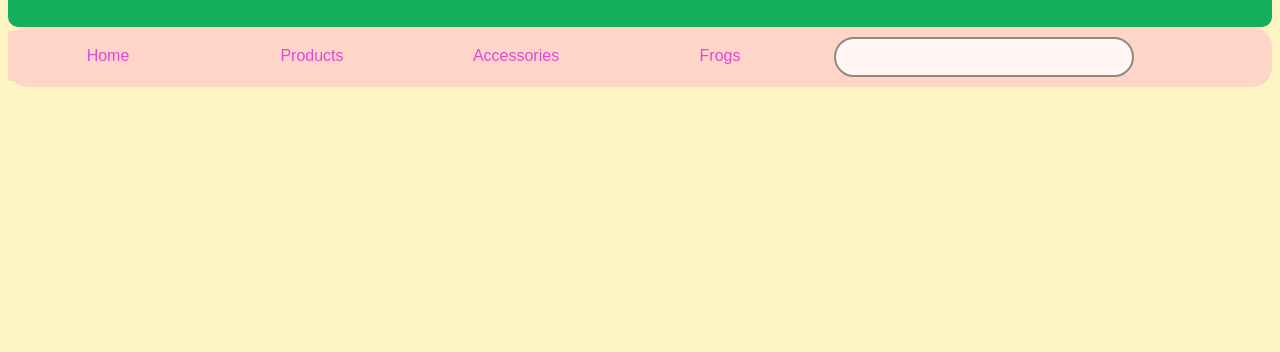
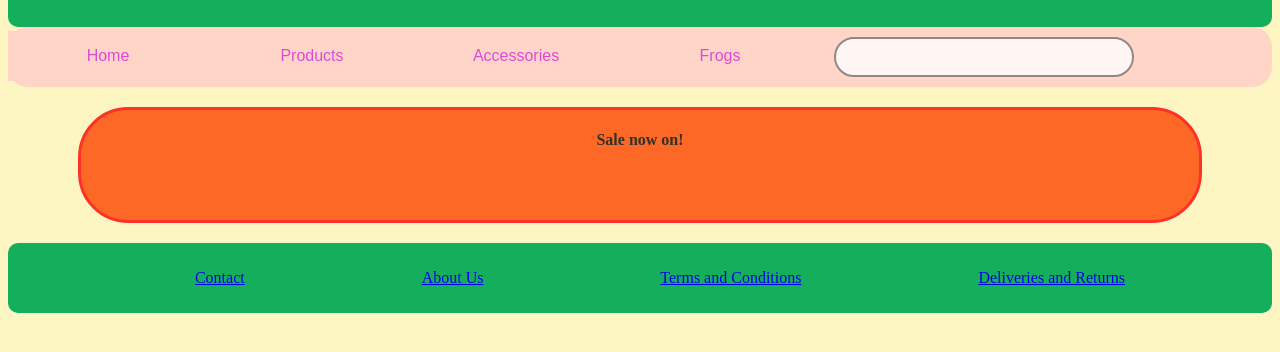
Before and after one commit to MaeveAMaguire/final_project, a plain HTML site: page index.html in a window 1280 px wide. Shown: the part 68-420 px from the top of the page. Drawn offline with Linux system fonts and the light colour scheme.

Commit message:
Tranferring past work

```diff
--- a/index.html
+++ b/index.html
@@ -22,7 +22,16 @@
     </nav>
     <!-- Here we should have the initial categories and images.-->
     <!-- Here we should have the sale button.-->
+    <aside class="sale">
+        <h4 id="sale">Sale now on!</h4>
+    </aside>
     <!-- Here we should have the products and images.-->
     <!-- Here we should have the footer.-->
+    <footer>
+        <ul><a href="Contact">Contact</a></ul>
+        <ul><a href="About Us">About Us</a></ul>
+        <ul><a href="Terms and Conditions">Terms and Conditions</a></ul>
+        <ul><a href="Deliveries and Returns">Deliveries and Returns</a></ul>
+    </footer>
 </body>
 </html>
--- a/styles.css
+++ b/styles.css
@@ -36,3 +36,27 @@ header {
     height: 40px;
     margin: 10px;
 }
+
+.sale {
+    display: flex;
+    align-items: stretch;
+    height: 110px;
+    background-color: orangered;
+    border-radius: 50px;
+    opacity: 80%;
+    border-style: solid;
+    border-color: red;
+    justify-content: center;
+    margin-right: 70px; margin-left: 70px;
+    margin-top: 20px; margin-bottom: 20px;
+}
+
+footer {
+    background-color: #14AE5C;
+    border: 15px;
+    padding: 10px;
+    text-align: center;
+    border-radius: 10px;
+    display: flex;
+    justify-content: space-evenly;
+}
```
